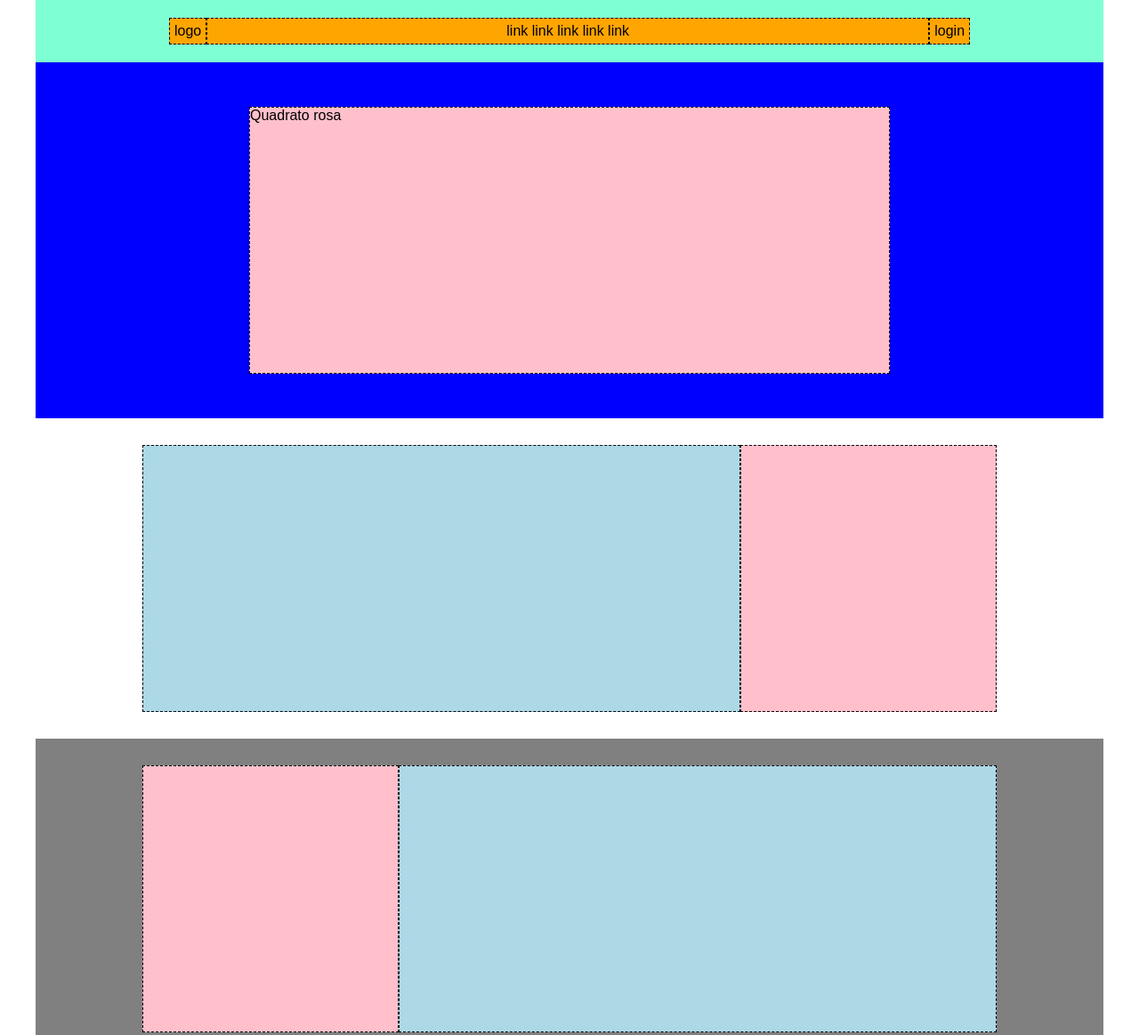
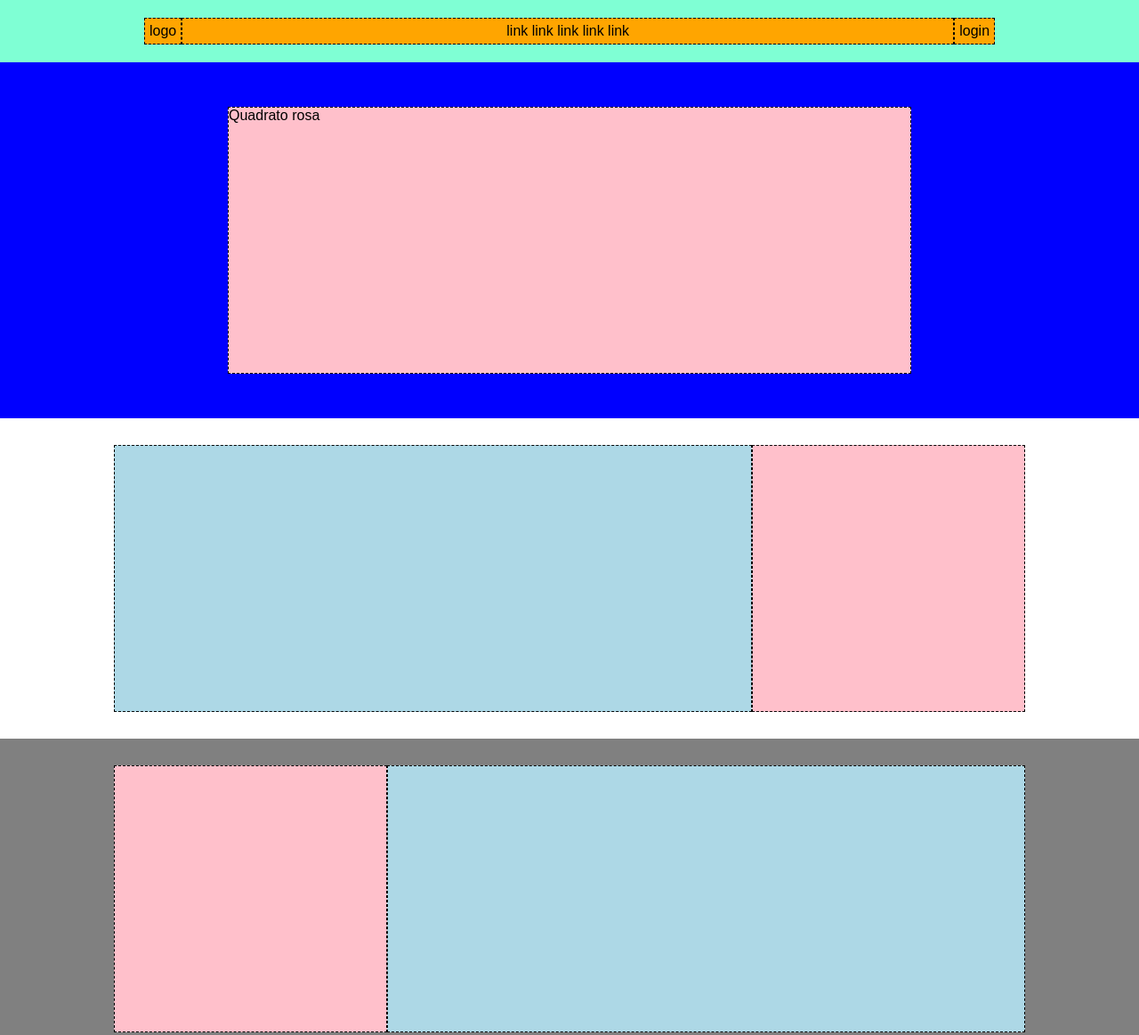
Before and after one commit to CappelliLeonardo/htmlcss-struttura-discord, a plain HTML site: page index.html in a window 1280 px wide. Shown: the top 1163 px of the page at 89% size. Drawn offline with Linux system fonts and the light colour scheme.

Commit message:
Aggiornata larghezza

```diff
--- a/css/style.css
+++ b/css/style.css
@@ -16,7 +16,7 @@ html{
 }
 
 .container{
-    max-width: 1200px;
+    max-width: 100%;
     margin: 0 auto;
 }
 
@@ -60,7 +60,7 @@ html{
     /* MAIN  */
 .section{
     display: flex;
-    max-width: 1200px;
+    max-width: 100%;
     justify-content: center;
     align-items: center;
 }
```
